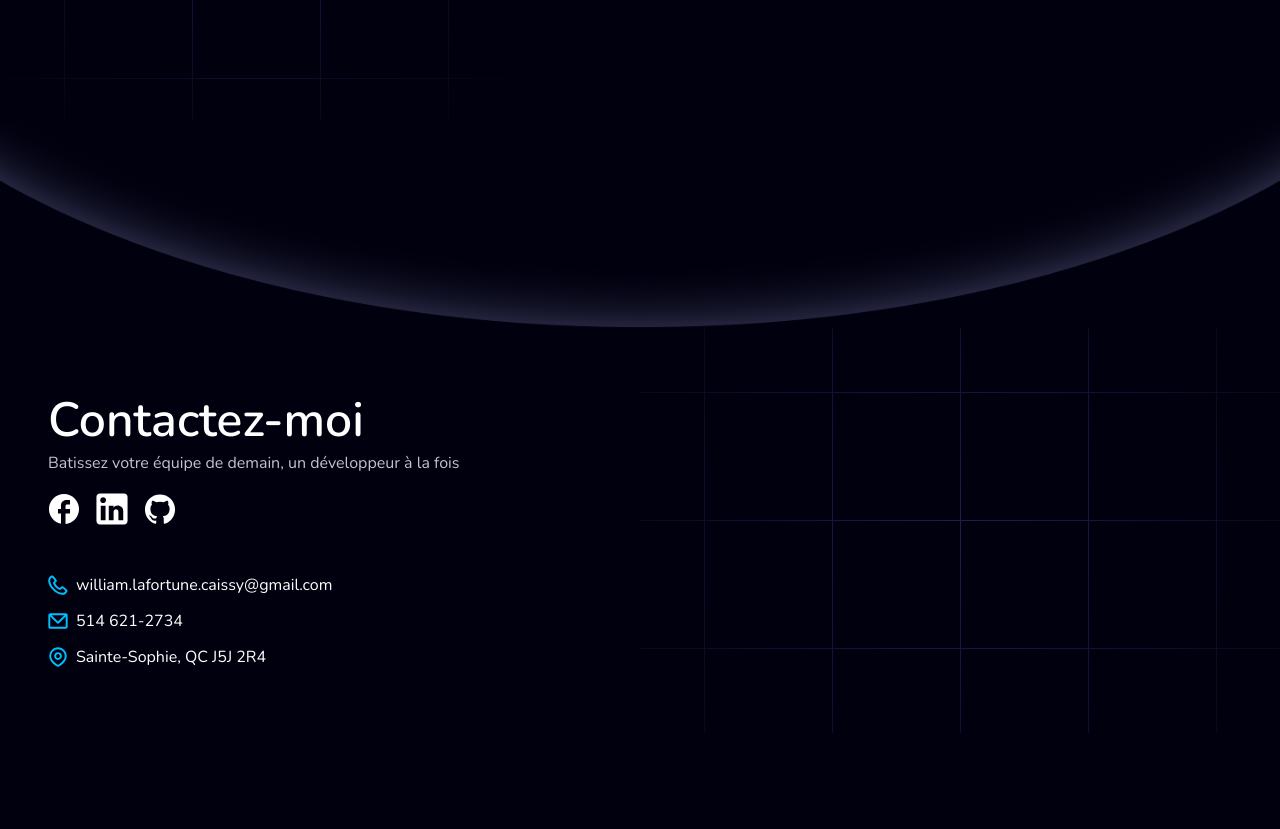
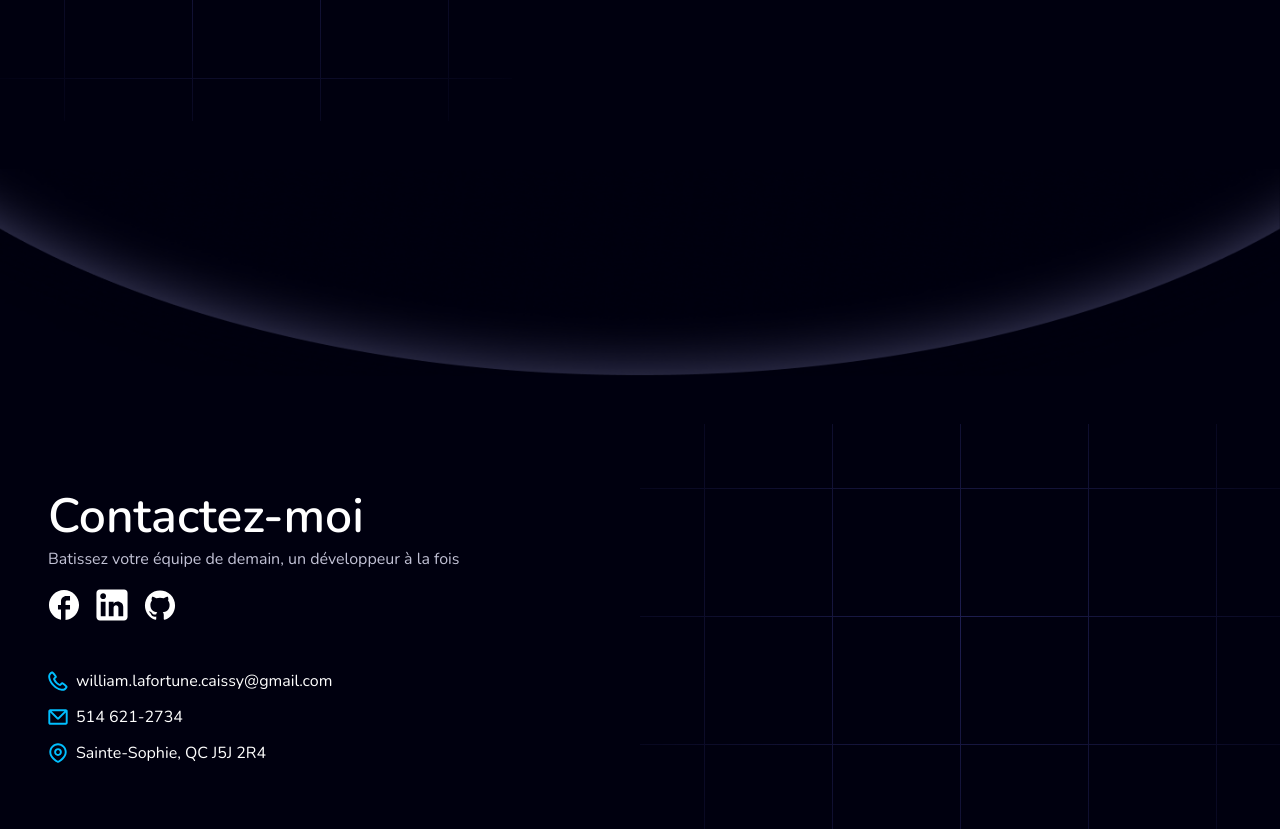
Before and after one commit to williamLafortuneCaissy/portfolio, a Next.js app: page / in a window 1280 px wide. Shown: the part 3380-4209 px from the top of the page. Before the commit the page ends 4113 px from the top, so only its background shows below. Built offline with nearby package versions, Linux system fonts and the light colour scheme.

Commit message:
fixed footer hero img

```diff
--- a/src/app/page.module.css
+++ b/src/app/page.module.css
@@ -1,3 +1,7 @@
+.heroImg {
+    width: 100%;
+    margin-block: 3rem;
+}
 
 .inverted {
     transform: scaleY(-1);
```
